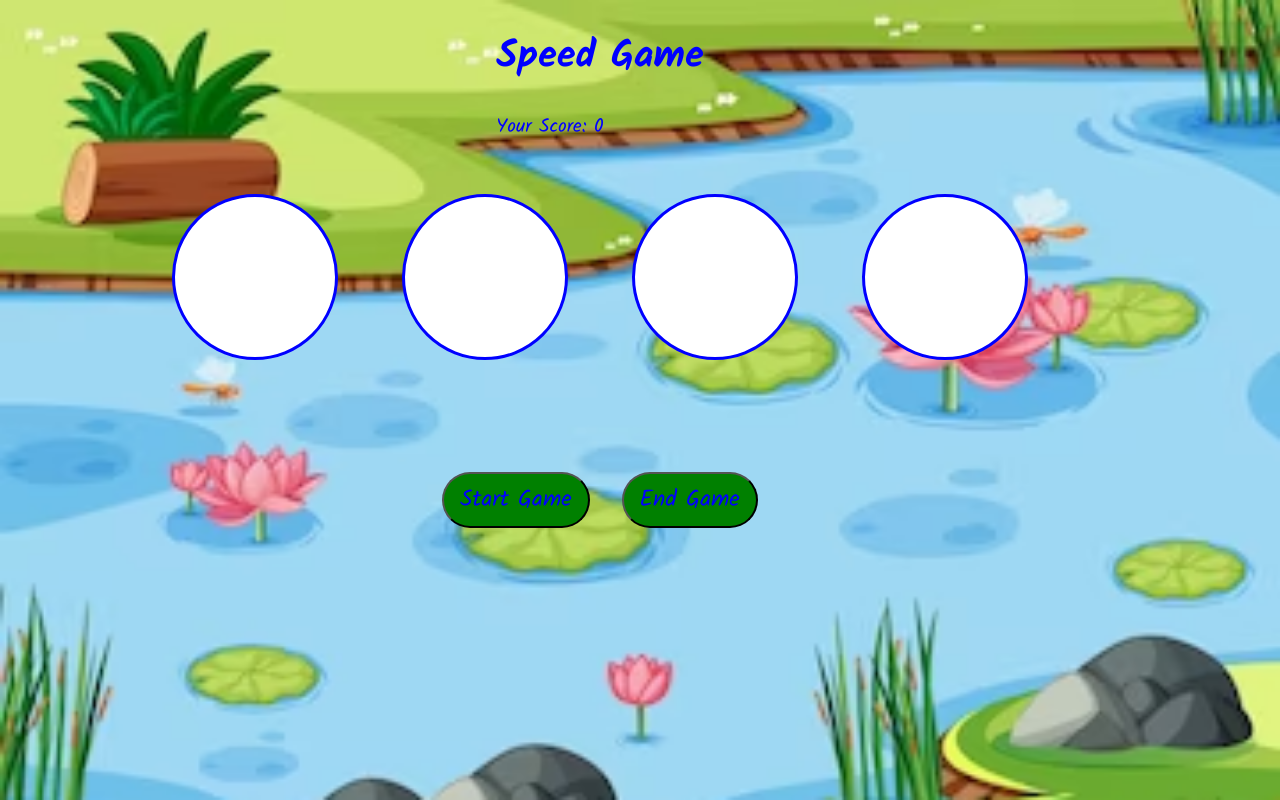
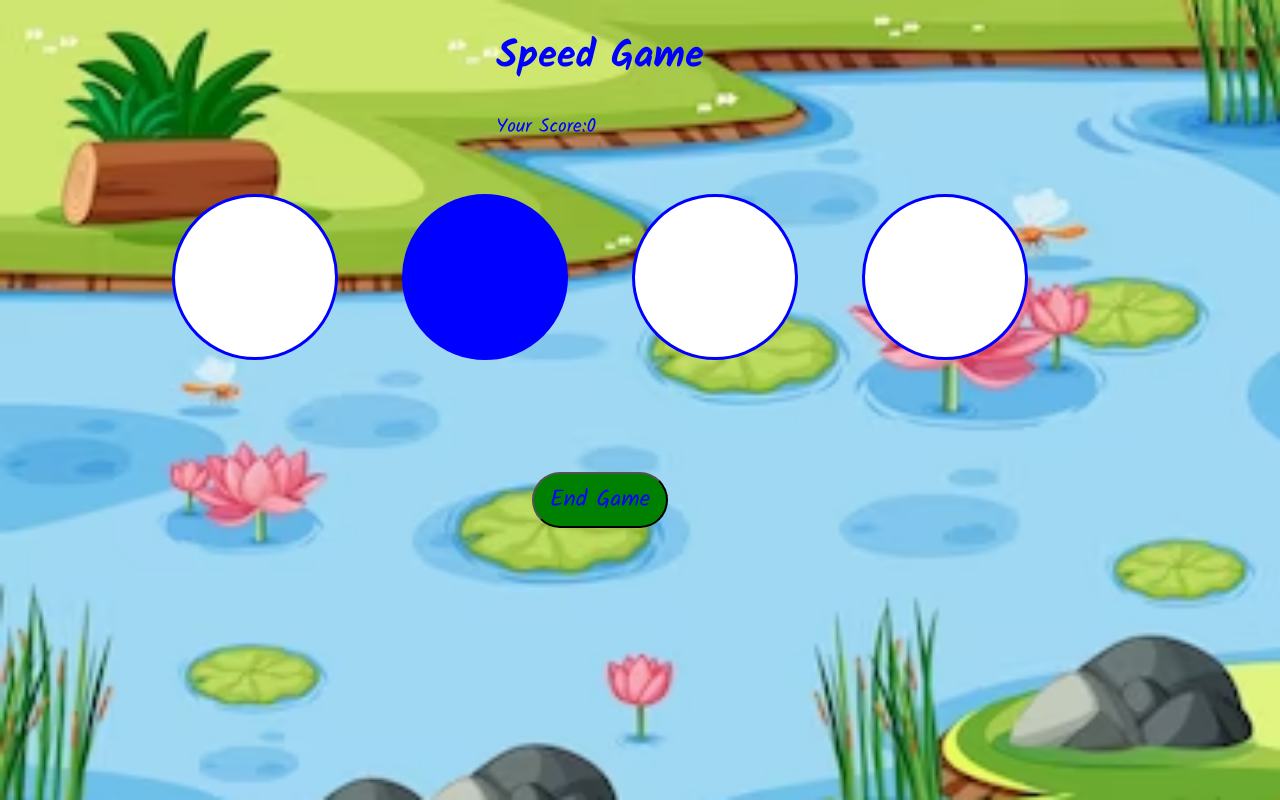
Before and after one commit to BalThapa/SpeedGame-react, a React (Create React App) app: page / in a window 1280 px wide. Both pictures are taken after a click on the button "Start Game". Built offline with nearby package versions, Linux system fonts and the light colour scheme.

Commit message:
sound and touch up missing

```diff
--- a/src/App.js
+++ b/src/App.js
@@ -4,8 +4,9 @@ import Circle from "./components/Circle";
 import Header from "./components/Header";
 import Modal from "./components/Modal";
 
-const getRanInt = (min, max) =>
-  Math.floor(Math.random() * (max - min + 1)) + min;
+const getRanInt = (min, max) => {
+  return Math.floor(Math.random() * (max - min + 1)) + min;
+};
 
 class App extends Component {
   state = {
@@ -20,56 +21,62 @@ class App extends Component {
 
   timer;
 
-  handleClick = (i) => {
-    console.log(i);
-    if (i !== this.state.active) {
-      this.endGameHandler();
-    } else {
-      this.setState({
-        score: this.state.score + 10,
-        counter: 0,
-      });
+  handleClick = (circle) => {
+    console.log("circle clicked,i");
+    if (this.state.active !== circle) {
+      return this.endGameHandler();
     }
+    this.setState({
+      score: this.state.score + 10,
+      counter: this.state.counter - 1,
+    });
   };
 
   startGameHandler = () => {
     console.log("start");
     this.setState({
-      playStart: true,
+      playStart: !this.state.playStart,
     });
+    this.randomItem();
   };
 
   endGameHandler = () => {
     console.log("end");
     clearTimeout(this.timer);
     this.setState({
-      score: 0,
-      active: 0,
-      dispalyModal: true,
+      displayModal: !this.state.displayModal,
     });
   };
 
-  newitem = () => {
+  randomItem = () => {
+    if (this.state.counter >= 5) {
+      return this.endGameHandler();
+    }
     let nextActive;
 
     do {
-      nextActive = getRanInt(0, 3);
+      // nextActive = getRanInt(0, 3);
+      nextActive = getRanInt(1, this.state.circles.length); //FOR LONGER ARRAY
     } while (nextActive === this.state.active);
-    if (this.state.counter >= 3) {
-      return this.endGameHandler();
-    }
 
     this.setState({
       active: nextActive,
-      pace: this.state.pace - 10,
+      pace: this.state.pace - 10, //it makes faster after every click, if * 0.95 for more faster.
       counter: this.state.counter + 1,
     });
-
-    this.timer = setTimeout(this.newitem, this.state.pace);
+    console.log("active");
+    this.timer = setTimeout(this.randomItem, this.state.pace);
   };
 
   handleClose = () => {
-    window.location.reload(); // NO RELOAD IN REACT
+    this.setState({
+      displayModal: !this.state.displayModal,
+      score: 0,
+      counter: 0,
+      pace: 1000,
+      playStart: this.state.playStart,
+    });
+    // window.location.reload(); // NO RELOAD IN REACT
   };
 
   render() {
@@ -77,39 +84,36 @@ class App extends Component {
       <div className="app">
         <div>
           <Header />
-          <p>
-            Your Score: <span>{this.state.score}</span>
-          </p>
+          <p>Your Score:{this.state.score}</p>
         </div>
 
         <div className="circle-Container">
-          {this.state.circles.map((i) => (
+          {this.state.circles.map((circle) => (
             <Circle
-              key={i}
-              active={this.state.active}
-              index={i}
-              click={() => this.handleClick(i)}
+              key={circle}
+              active={this.state.active === circle}
+              click={() => this.handleClick(circle)}
+              playStatus={this.state.playStart}
             />
           ))}
         </div>
 
         <div>
           {this.state.displayModal && (
-            <Modal
-              score={this.state.score}
-              close={this.handleClose}
-              endText={this.state.score}
-            />
+            <Modal score={this.state.score} close={this.handleClose} />
           )}
         </div>
 
         <div>
-          <button id="start" onClick={this.startGameHandler}>
-            Start Game
-          </button>
-          <button id="end" onClick={this.endGameHandler}>
-            End Game
-          </button>
+          {this.state.playStart ? (
+            <button id="end" onClick={this.endGameHandler}>
+              End Game
+            </button>
+          ) : (
+            <button id="start" onClick={this.startGameHandler}>
+              Start Game
+            </button>
+          )}
         </div>
       </div>
     );
--- a/src/components/Circle.jsx
+++ b/src/components/Circle.jsx
@@ -5,7 +5,11 @@ import "../index.css"
 const Circle = (props) => {
     return (
 
-        <div className={`circle ${props.activ ? 'active' :''}`} onClick={props.click}>
+        <div className={props.active ? 'circle active' :'circle'} onClick={props.click}
+        style={{pointerEvents: props.playStatus ? 'all':'none'}}>
+
+
+
 
         </div>
     );
--- a/src/index.css
+++ b/src/index.css
@@ -10,6 +10,8 @@ body {
   font-size: larger;
   justify-content: center;
   max-width: 1200px;
+  -webkit-font-smoothing: antialiased;
+  -moz-oxs-font-smoothing:grayscale;
 }
 
 .circle {
@@ -24,6 +26,19 @@ body {
   justify-content: center;
 
 }
+
+/*i :first-child{
+  background-color: red;
+}
+.circle :nth-child(2){
+  background-color: yellow;
+}
+.circle :nth-child(3){
+  background-color: green;
+}
+.circle :nth-child(4){
+  background-color: black;
+}*/
 
 button {
   padding: 0.5rem 1rem;
```
Also changed, not shown: src/components/Modal.jsx (+13 -0 lines).
